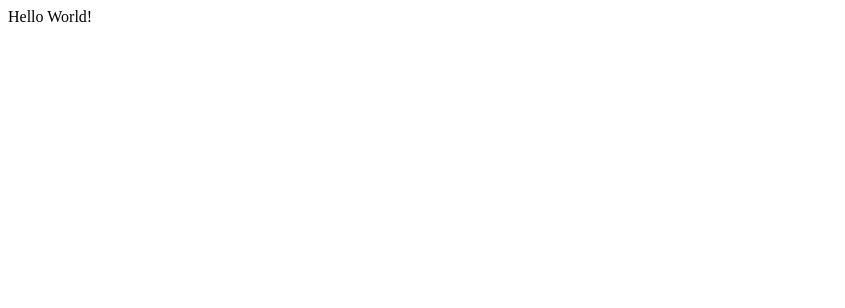
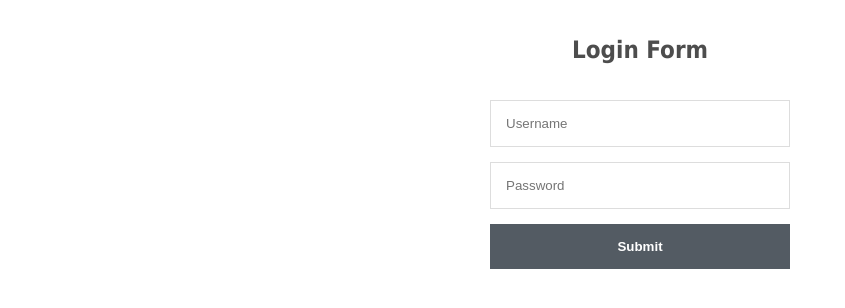
Before and after one commit to build-umass/owl, a website: page public/index.html in a window 1280 px wide. Shown: the whole page, without its empty margins (0-845 px from the left). Drawn offline with Linux system fonts and the light colour scheme.

Commit message:
Added basic login interface

```diff
--- a/public/index.html
+++ b/public/index.html
@@ -3,8 +3,46 @@
   <head>
     <meta charset="utf-8" />
     <title>Owl Auth</title>
+    <style>
+      .login-form {
+        width: 300px;
+        margin: 0 auto;
+        font-family: Tahoma, Geneva, sans-serif;
+      }
+      .login-form h1 {
+        text-align: center;
+        color: #4d4d4d;
+        font-size: 24px;
+        padding: 20px 0 20px 0;
+      }
+      .login-form input[type="password"],
+      .login-form input[type="text"] {
+        width: 100%;
+        padding: 15px;
+        border: 1px solid #dddddd;
+        margin-bottom: 15px;
+        box-sizing:border-box;
+      }
+      .login-form input[type="submit"] {
+        width: 100%;
+        padding: 15px;
+        background-color: #535b63;
+        border: 0;
+        box-sizing: border-box;
+        cursor: pointer;
+        font-weight: bold;
+        color: #ffffff;
+      }
+      </style>
   </head>
   <body>
-    Hello World!
+    <div class="login-form">
+			<h1>Login Form</h1>
+			<form action="auth" method="POST">
+				<input type="text" name="username" placeholder="Username" required>
+				<input type="password" name="password" placeholder="Password" required>
+				<input type="submit">
+			</form>
+		</div>
   </body>
 </html>
```
